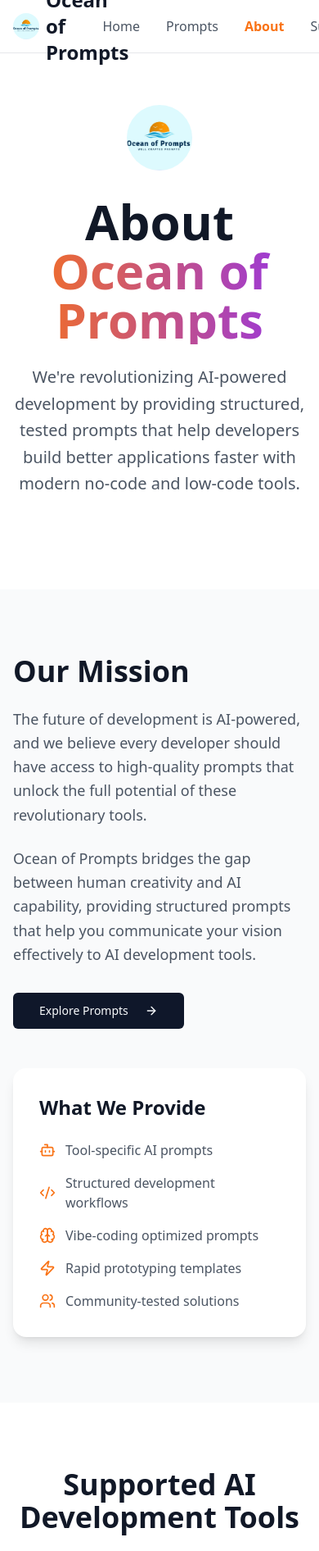
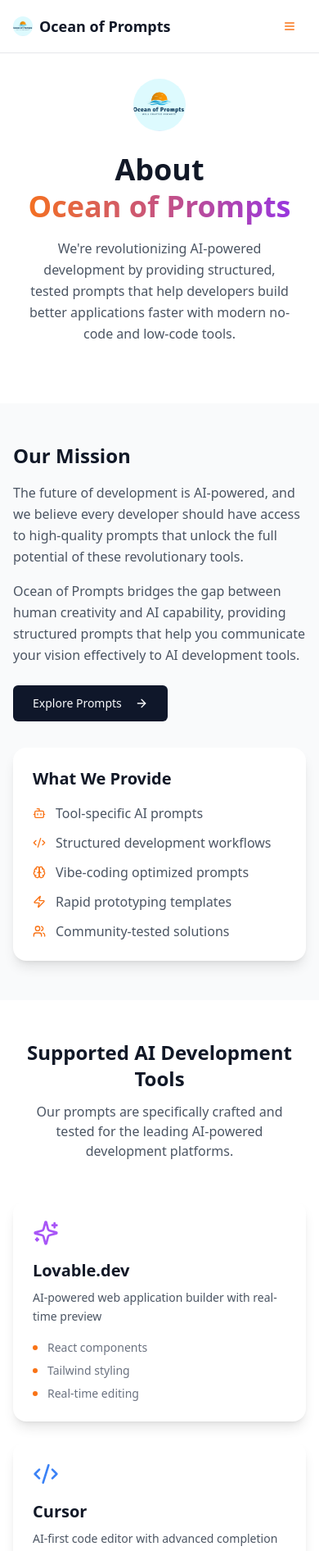
Before and after one commit to Han05-13/temp-hub-emporium, a React (Vite) app: page /about in a window 390 px wide. Shown: the top 1892 px of the page at 82% size. Built offline with nearby package versions, Linux system fonts and the light colour scheme.

Commit message:
Fix: Mobile responsiveness for header text
Ensured responsive design for header text on the /about page and across all pages to fit various screen sizes.

```diff
--- a/src/pages/About.tsx
+++ b/src/pages/About.tsx
@@ -59,13 +59,15 @@ const About = () => {
               <img
                 src="/lovable-uploads/deabc4bb-c9c6-4785-aa75-f1c6eb24df13.png"
                 alt="Ocean of Prompts Logo"
-                className="w-8 h-8 mr-2 rounded-full"
+                className="w-6 h-6 sm:w-8 sm:h-8 mr-2 rounded-full"
               />
-              <h1 className="text-2xl font-bold text-gray-900">
+              <h1 className="text-lg sm:text-2xl font-bold text-gray-900">
                 Ocean of Prompts
               </h1>
             </Link>
-            <div className="flex items-center space-x-8">
+
+            {/* Desktop Navigation */}
+            <div className="hidden md:flex items-center space-x-8">
               <Link to="/" className="text-gray-600 hover:text-orange-500 transition-colors font-medium">
                 Home
               </Link>
@@ -79,27 +81,73 @@ const About = () => {
                 Submit
               </Link>
             </div>
+
+            {/* Mobile Navigation */}
+            <div className="md:hidden">
+              <Sheet>
+                <SheetTrigger asChild>
+                  <Button
+                    variant="ghost"
+                    size="sm"
+                    className="text-orange-500 hover:text-orange-600 hover:bg-orange-50"
+                  >
+                    <Menu className="w-6 h-6" />
+                  </Button>
+                </SheetTrigger>
+                <SheetContent
+                  side="right"
+                  className="w-[280px] bg-white/95 backdrop-blur-sm border-l border-gray-200"
+                >
+                  <div className="flex flex-col space-y-6 p-6">
+                    <Link
+                      to="/"
+                      className="text-lg font-medium text-gray-600 hover:text-orange-500 transition-colors"
+                    >
+                      Home
+                    </Link>
+                    <Link
+                      to="/store"
+                      className="text-lg font-medium text-gray-600 hover:text-orange-500 transition-colors"
+                    >
+                      Prompts
+                    </Link>
+                    <Link
+                      to="/about"
+                      className="text-lg font-medium text-orange-500"
+                    >
+                      About
+                    </Link>
+                    <Link
+                      to="/upload"
+                      className="text-lg font-medium text-gray-600 hover:text-orange-500 transition-colors"
+                    >
+                      Submit
+                    </Link>
+                  </div>
+                </SheetContent>
+              </Sheet>
+            </div>
           </div>
         </div>
       </nav>
 
       {/* Hero Section */}
-      <section className="pt-32 pb-20 px-4">
+      <section className="pt-24 sm:pt-32 pb-12 sm:pb-20 px-4">
         <div className="max-w-4xl mx-auto text-center">
-          <div className="flex justify-center mb-8">
+          <div className="flex justify-center mb-6 sm:mb-8">
             <img
               src="/lovable-uploads/deabc4bb-c9c6-4785-aa75-f1c6eb24df13.png"
               alt="Ocean of Prompts Logo"
-              className="w-20 h-20 rounded-full"
+              className="w-16 h-16 sm:w-20 sm:h-20 rounded-full"
             />
           </div>
-          <h1 className="text-6xl md:text-7xl font-bold text-gray-900 mb-6">
+          <h1 className="text-4xl sm:text-5xl md:text-6xl lg:text-7xl font-bold text-gray-900 mb-4 sm:mb-6 leading-tight">
             About
             <span className="block bg-gradient-to-r from-orange-500 to-purple-600 bg-clip-text text-transparent">
               Ocean of Prompts
             </span>
           </h1>
-          <p className="text-xl text-gray-600 mb-8 leading-relaxed">
+          <p className="text-base sm:text-lg md:text-xl text-gray-600 mb-6 sm:mb-8 leading-relaxed px-4">
             We're revolutionizing AI-powered development by providing structured,
             tested prompts that help developers build better applications faster
             with modern no-code and low-code tools.
@@ -108,49 +156,49 @@ const About = () => {
       </section>
 
       {/* Mission Section */}
-      <section className="py-20 px-4 bg-gray-50">
+      <section className="py-12 sm:py-20 px-4 bg-gray-50">
         <div className="max-w-6xl mx-auto">
-          <div className="grid grid-cols-1 lg:grid-cols-2 gap-12 items-center">
+          <div className="grid grid-cols-1 lg:grid-cols-2 gap-8 sm:gap-12 items-center">
             <div>
-              <h2 className="text-4xl font-bold text-gray-900 mb-6">Our Mission</h2>
-              <p className="text-gray-600 text-lg mb-6 leading-relaxed">
+              <h2 className="text-2xl sm:text-3xl md:text-4xl font-bold text-gray-900 mb-4 sm:mb-6">Our Mission</h2>
+              <p className="text-gray-600 text-base sm:text-lg mb-4 sm:mb-6 leading-relaxed">
                 The future of development is AI-powered, and we believe every developer
                 should have access to high-quality prompts that unlock the full potential
                 of these revolutionary tools.
               </p>
-              <p className="text-gray-600 text-lg mb-8 leading-relaxed">
+              <p className="text-gray-600 text-base sm:text-lg mb-6 sm:mb-8 leading-relaxed">
                 Ocean of Prompts bridges the gap between human creativity and AI capability,
                 providing structured prompts that help you communicate your vision effectively
                 to AI development tools.
               </p>
               <Link to="/store">
-                <Button size="lg" className="px-8 py-3">
+                <Button size="lg" className="px-6 sm:px-8 py-2 sm:py-3">
                   Explore Prompts
-                  <ArrowRight className="ml-3 w-6 h-6" />
+                  <ArrowRight className="ml-2 sm:ml-3 w-5 h-5 sm:w-6 sm:h-6" />
                 </Button>
               </Link>
             </div>
-            <div className="bg-white rounded-2xl p-8 shadow-lg">
-              <h3 className="text-2xl font-semibold text-gray-900 mb-6">What We Provide</h3>
-              <ul className="space-y-4 text-gray-600">
+            <div className="bg-white rounded-2xl p-6 sm:p-8 shadow-lg">
+              <h3 className="text-xl sm:text-2xl font-semibold text-gray-900 mb-4 sm:mb-6">What We Provide</h3>
+              <ul className="space-y-3 sm:space-y-4 text-gray-600">
                 <li className="flex items-center">
-                  <Bot className="w-5 h-5 text-orange-500 mr-3 flex-shrink-0" />
+                  <Bot className="w-4 h-4 sm:w-5 sm:h-5 text-orange-500 mr-3 flex-shrink-0" />
                   Tool-specific AI prompts
                 </li>
                 <li className="flex items-center">
-                  <Code2 className="w-5 h-5 text-orange-500 mr-3 flex-shrink-0" />
+                  <Code2 className="w-4 h-4 sm:w-5 sm:h-5 text-orange-500 mr-3 flex-shrink-0" />
                   Structured development workflows
                 </li>
                 <li className="flex items-center">
-                  <Brain className="w-5 h-5 text-orange-500 mr-3 flex-shrink-0" />
+                  <Brain className="w-4 h-4 sm:w-5 sm:h-5 text-orange-500 mr-3 flex-shrink-0" />
                   Vibe-coding optimized prompts
                 </li>
                 <li className="flex items-center">
-                  <Zap className="w-5 h-5 text-orange-500 mr-3 flex-shrink-0" />
+                  <Zap className="w-4 h-4 sm:w-5 sm:h-5 text-orange-500 mr-3 flex-shrink-0" />
                   Rapid prototyping templates
                 </li>
                 <li className="flex items-center">
-                  <Users className="w-5 h-5 text-orange-500 mr-3 flex-shrink-0" />
+                  <Users className="w-4 h-4 sm:w-5 sm:h-5 text-orange-500 mr-3 flex-shrink-0" />
                   Community-tested solutions
                 </li>
               </ul>
@@ -160,24 +208,24 @@ const About = () => {
       </section>
 
       {/* Supported Tools */}
-      <section className="py-20 px-4">
+      <section className="py-12 sm:py-20 px-4">
         <div className="max-w-7xl mx-auto">
-          <div className="text-center mb-16">
-            <h2 className="text-4xl font-bold text-gray-900 mb-4">Supported AI Development Tools</h2>
-            <p className="text-gray-600 text-lg max-w-2xl mx-auto">
+          <div className="text-center mb-12 sm:mb-16">
+            <h2 className="text-2xl sm:text-3xl md:text-4xl font-bold text-gray-900 mb-3 sm:mb-4">Supported AI Development Tools</h2>
+            <p className="text-gray-600 text-base sm:text-lg max-w-2xl mx-auto px-4">
               Our prompts are specifically crafted and tested for the leading AI-powered development platforms.
             </p>
           </div>
-          <div className="grid grid-cols-1 lg:grid-cols-3 gap-8">
+          <div className="grid grid-cols-1 md:grid-cols-2 lg:grid-cols-3 gap-6 sm:gap-8">
             {supportedTools.map((tool, index) => (
-              <div key={index} className="bg-white rounded-2xl p-8 shadow-lg hover:shadow-xl transition-shadow duration-300">
-                <div className="mb-6">{tool.icon}</div>
-                <h3 className="text-2xl font-bold text-gray-900 mb-3">{tool.name}</h3>
-                <p className="text-gray-600 mb-6 leading-relaxed">{tool.description}</p>
+              <div key={index} className="bg-white rounded-2xl p-6 sm:p-8 shadow-lg hover:shadow-xl transition-shadow duration-300">
+                <div className="mb-4 sm:mb-6">{tool.icon}</div>
+                <h3 className="text-xl sm:text-2xl font-bold text-gray-900 mb-2 sm:mb-3">{tool.name}</h3>
+                <p className="text-gray-600 text-sm sm:text-base mb-4 sm:mb-6 leading-relaxed">{tool.description}</p>
                 <div className="space-y-2">
                   {tool.features.map((feature, idx) => (
-                    <div key={idx} className="flex items-center text-gray-500">
-                      <div className="w-1.5 h-1.5 bg-orange-500 rounded-full mr-3"></div>
+                    <div key={idx} className="flex items-center text-sm sm:text-base text-gray-500">
+                      <div className="w-1.5 h-1.5 bg-orange-500 rounded-full mr-3 flex-shrink-0"></div>
                       {feature}
                     </div>
                   ))}
@@ -189,20 +237,20 @@ const About = () => {
       </section>
 
       {/* Highlights Section */}
-      <section className="py-20 px-4 bg-gray-50">
+      <section className="py-12 sm:py-20 px-4 bg-gray-50">
         <div className="max-w-7xl mx-auto">
-          <div className="text-center mb-16">
-            <h2 className="text-4xl font-bold text-gray-900 mb-4">Why Ocean of Prompts?</h2>
-            <p className="text-gray-600 text-lg max-w-2xl mx-auto">
+          <div className="text-center mb-12 sm:mb-16">
+            <h2 className="text-2xl sm:text-3xl md:text-4xl font-bold text-gray-900 mb-3 sm:mb-4">Why Ocean of Prompts?</h2>
+            <p className="text-gray-600 text-base sm:text-lg max-w-2xl mx-auto px-4">
               We understand the nuances of AI-powered development and create prompts that deliver results.
             </p>
           </div>
-          <div className="grid grid-cols-1 md:grid-cols-2 lg:grid-cols-4 gap-8">
+          <div className="grid grid-cols-1 sm:grid-cols-2 lg:grid-cols-4 gap-6 sm:gap-8">
             {highlights.map((highlight, index) => (
-              <div key={index} className="bg-white rounded-xl p-8 shadow-lg hover:shadow-xl transition-shadow duration-300">
-                <div className="mb-6">{highlight.icon}</div>
-                <h3 className="text-xl font-semibold text-gray-900 mb-3">{highlight.title}</h3>
-                <p className="text-gray-600 leading-relaxed">{highlight.description}</p>
+              <div key={index} className="bg-white rounded-xl p-6 sm:p-8 shadow-lg hover:shadow-xl transition-shadow duration-300">
+                <div className="mb-4 sm:mb-6">{highlight.icon}</div>
+                <h3 className="text-lg sm:text-xl font-semibold text-gray-900 mb-2 sm:mb-3">{highlight.title}</h3>
+                <p className="text-gray-600 text-sm sm:text-base leading-relaxed">{highlight.description}</p>
               </div>
             ))}
           </div>
@@ -210,18 +258,18 @@ const About = () => {
       </section>
 
       {/* CTA Section */}
-      <section className="py-20 px-4">
+      <section className="py-12 sm:py-20 px-4">
         <div className="max-w-4xl mx-auto text-center">
-          <div className="bg-gradient-to-r from-orange-500 to-purple-600 rounded-2xl p-12 text-white">
-            <Sparkles className="w-16 h-16 mx-auto mb-6" />
-            <h2 className="text-4xl font-bold mb-4">Ready to Transform Your Development?</h2>
-            <p className="text-lg mb-8 leading-relaxed opacity-90">
+          <div className="bg-gradient-to-r from-orange-500 to-purple-600 rounded-2xl p-8 sm:p-12 text-white">
+            <Sparkles className="w-12 h-12 sm:w-16 sm:h-16 mx-auto mb-4 sm:mb-6" />
+            <h2 className="text-2xl sm:text-3xl md:text-4xl font-bold mb-3 sm:mb-4">Ready to Transform Your Development?</h2>
+            <p className="text-base sm:text-lg mb-6 sm:mb-8 leading-relaxed opacity-90 px-4">
               Join the future of AI-powered development with our curated collection of structured prompts.
             </p>
             <Link to="/store">
-              <Button size="lg" variant="secondary" className="px-10 py-4 text-lg font-semibold">
+              <Button size="lg" variant="secondary" className="px-8 sm:px-10 py-3 sm:py-4 text-base sm:text-lg font-semibold">
                 Start Building
-                <ArrowRight className="ml-3 w-6 h-6" />
+                <ArrowRight className="ml-2 sm:ml-3 w-5 h-5 sm:w-6 sm:h-6" />
               </Button>
             </Link>
           </div>
@@ -229,19 +277,19 @@ const About = () => {
       </section>
 
       {/* Footer */}
-      <footer className="border-t border-gray-200 py-12 px-4 bg-gray-50">
+      <footer className="border-t border-gray-200 py-8 sm:py-12 px-4 bg-gray-50">
         <div className="max-w-7xl mx-auto text-center">
-          <div className="flex items-center justify-center mb-4">
+          <div className="flex items-center justify-center mb-3 sm:mb-4">
             <img
               src="/lovable-uploads/deabc4bb-c9c6-4785-aa75-f1c6eb24df13.png"
               alt="Ocean of Prompts Logo"
-              className="w-6 h-6 mr-2 rounded-full"
+              className="w-5 h-5 sm:w-6 sm:h-6 mr-2 rounded-full"
             />
-            <h3 className="text-2xl font-bold text-gray-900">
+            <h3 className="text-lg sm:text-2xl font-bold text-gray-900">
               Ocean of Prompts
             </h3>
           </div>
-          <p className="text-gray-500">
+          <p className="text-gray-500 text-sm sm:text-base">
             © 2024 Ocean of Prompts. Empowering AI-driven development.
           </p>
         </div>
```
